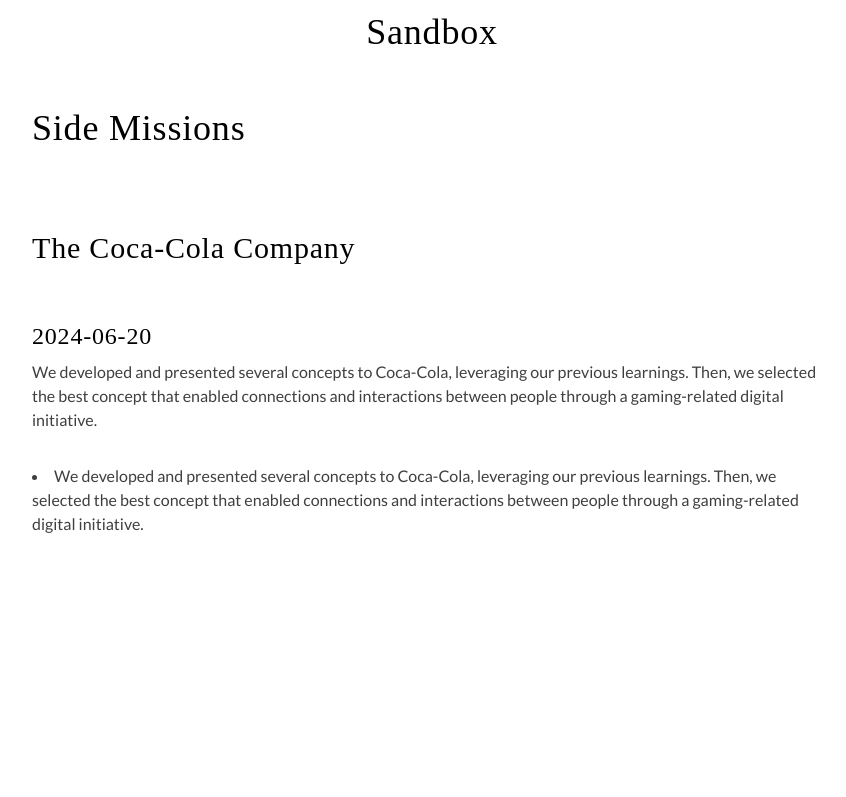
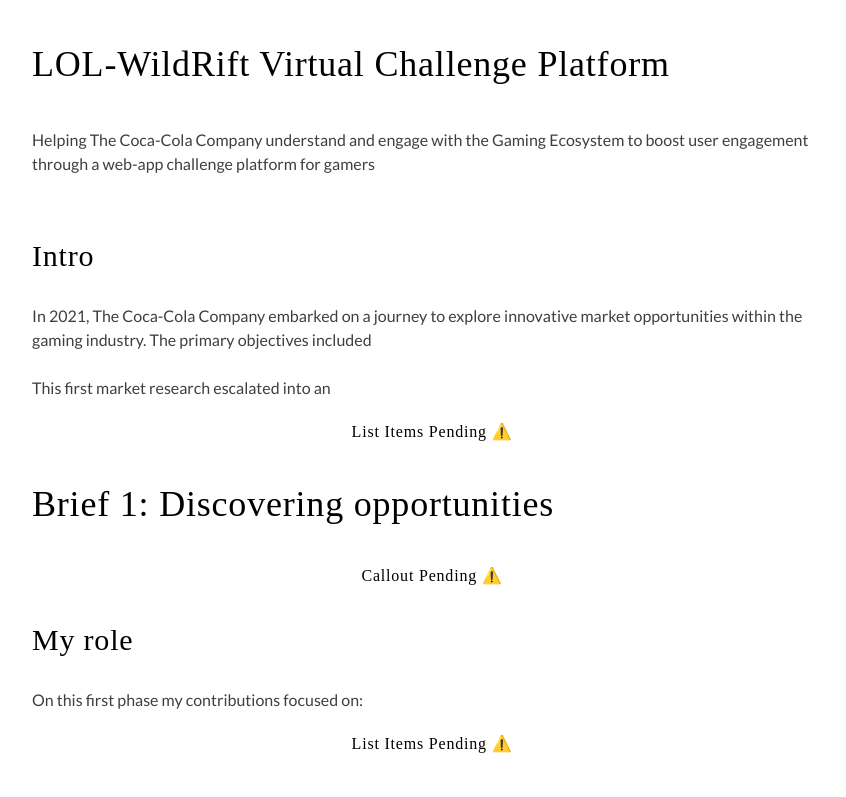
Before and after one commit to DavidGiraldoCode/s-static_website_powered_by_Notion_Cloudinary, a React (Vite) app: page /#/project/sanbox in a window 1280 px wide. Shown: the top 797 px of the page, without its empty margins (208-1054 px from the left). Built offline with nearby package versions, Linux system fonts and the light colour scheme; no server answers; a web font is replaced by a local one.

Commit message:
Implemented Block layout with Enum

```diff
--- /dev/null
+++ b/src/BlocksEmun.js
@@ -0,0 +1,10 @@
+const BLOCK_LAYOUT = Object.freeze({
+    HEADING_1 : "heading_1",
+    HEADING_2 : "heading_2",
+    HEADING_3 : "heading_3",
+    PARAGRAPH : "paragraph",
+    LIST_ITEM : "list_item",
+    CALLOUT : "callout",
+    EMBED : 'embed'
+})
+export default BLOCK_LAYOUT;
--- a/src/Presenters/LayOutSandBox.jsx
+++ b/src/Presenters/LayOutSandBox.jsx
@@ -6,21 +6,45 @@
 import ListItem from "../Views/ListItem";
 import "../global-style.css";
 import "./LayOutSandBox.css";
+import BLOCK_LAYOUT from "../BlocksEmun";
 
 function LayOutSandBox(props) {
 
     props.model.projectsCollection = data;
+
+    function blockRendererCB(block) {
+        switch (block.type) {
+            case BLOCK_LAYOUT.HEADING_1:
+                return <Heading1 text={block.plain_text} />
+            case BLOCK_LAYOUT.HEADING_2:
+                return <Heading2 text={block.plain_text} />
+            case BLOCK_LAYOUT.HEADING_3:
+                return <Heading3 text={block.plain_text} />
+            case BLOCK_LAYOUT.PARAGRAPH:
+                return <Paragraph text={block.plain_text} />
+            case BLOCK_LAYOUT.LIST_ITEM:
+                return (<span>List Items Pending ⚠️</span>)
+            case BLOCK_LAYOUT.EMBED:
+                return (<span>Embed Pending ⚠️</span>)
+            case BLOCK_LAYOUT.CALLOUT:
+                return (<span>Callout Pending ⚠️</span>)
+        }
+
+    }
+
     return (
         <div className="layout_sand_box container">
-            <h1>Sandbox</h1>
+            {props.model.projectsCollection.contentBlocks.map(blockRendererCB)}
+        </div>
+    )
+}
+
+export default LayOutSandBox;
+/*
+<h1>Sandbox</h1>
             <Heading1 text={props.model.projectsCollection.projectName} />
             <Heading2 text={props.model.projectsCollection.clients[0]} />
             <Heading3 text={props.model.projectsCollection.date} />
             <Paragraph text={props.model.projectsCollection.shortDescription} />
             <ListItem text={props.model.projectsCollection.shortDescription} />
-
-        </div>
-    )
-}
-
-export default LayOutSandBox;
+*/
```
